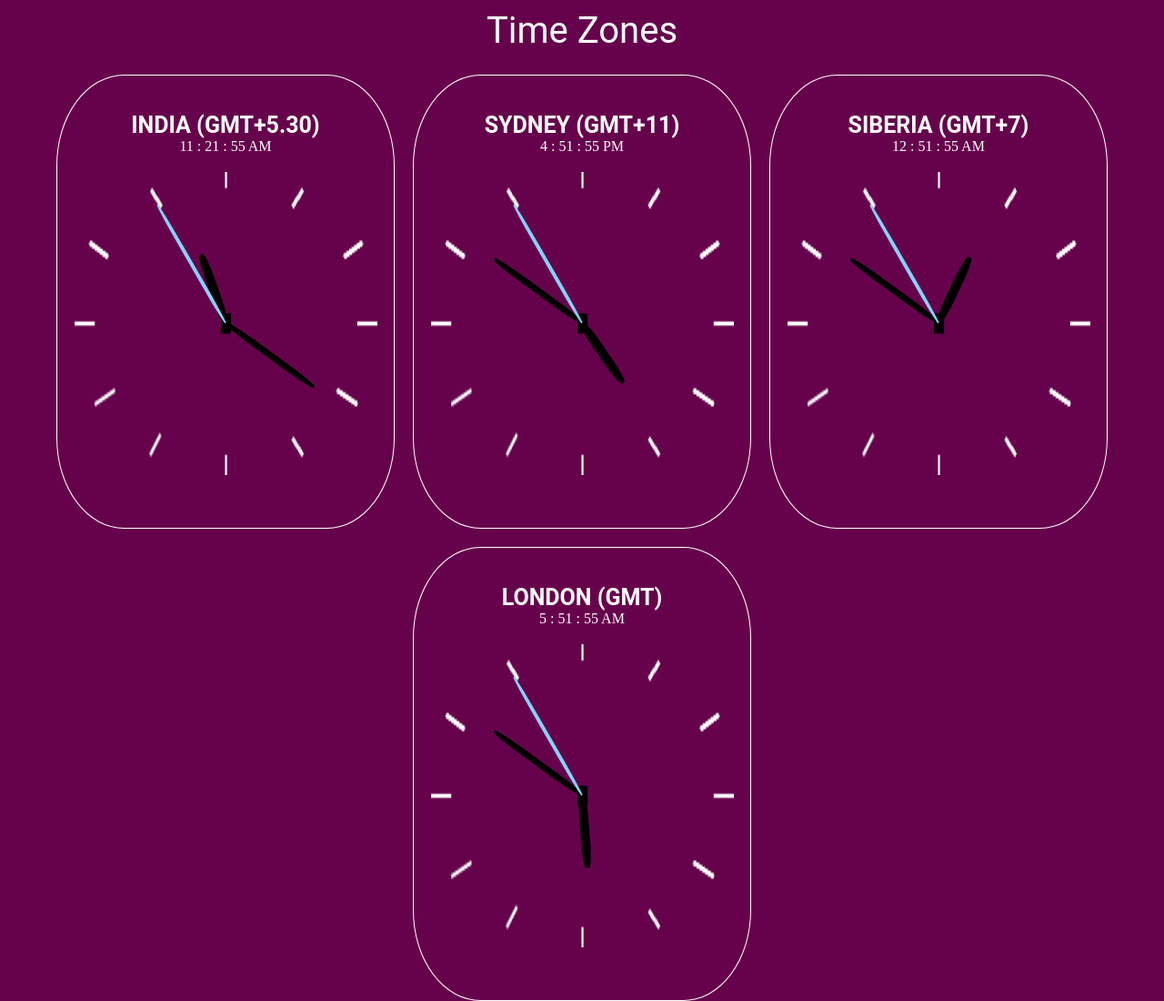
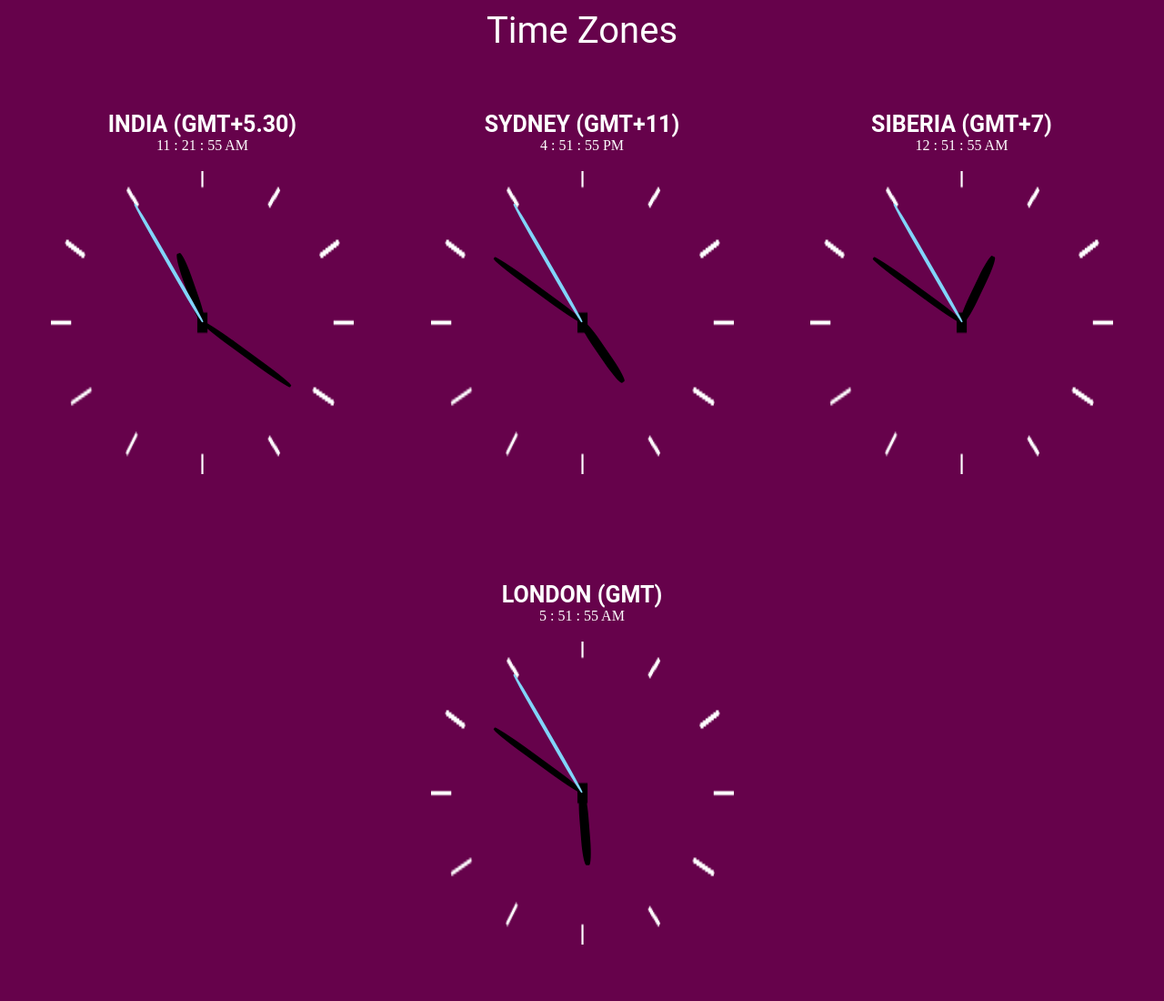
Before and after one commit to manpreet-singh-catalystsh/timeConversionProject, a plain HTML site: page index.html in a window 1280 px wide. Shown: the top 1100 px of the page at 91% size. Drawn offline with Linux system fonts and the light colour scheme.

Commit message:
design fix

```diff
--- a/script.js
+++ b/script.js
@@ -102,12 +102,13 @@ setInterval(()=>{
 ////function to update clock ui... arguments (clock id and time)
 function clockUpdate(clock,dclock,time)
 {
-    var sec = time.getSeconds();
+    var sec = time.getSeconds() ;
     var min = time.getMinutes();
     var hr = time.getHours();
     var rsec = sec*6;
     var rmin = min*6;
     var rhr = hr*30+min/2;
+
     clock.childNodes[7].style.transform=`rotate(${rsec}deg)`;
     clock.childNodes[5].style.transform=`rotate(${rmin}deg)`;
     clock.childNodes[3].style.transform=`rotate(${rhr}deg)`;
--- a/style.css
+++ b/style.css
@@ -28,7 +28,7 @@ main
     display: flex;
     flex-direction: row;
     align-content: center;
-    justify-content: center;
+    justify-content: space-evenly;
     flex-wrap: wrap;
 }
 
@@ -38,8 +38,6 @@ main
     padding: 40px 0px;
     display: flex;
     flex-direction: column;
-    border:1px solid white;
-    border-radius: 20%;
 }
 
 .cname
@@ -92,18 +90,7 @@ canvas
     background-color: #000;
     border-radius: 35%;
     transform-origin: bottom;
-
 }
-
-/*@keyframes hands_anim
-{
-    from{
-       transform: rotateZ(0deg);
-    }
-    to{
-        transform:rotateZ(360deg);
-    }
-}*/
 
 .hr
 {
@@ -126,8 +113,8 @@ canvas
     height: 150px;
     width: 4px;
     background-color:#81D4FA;
-    /*animation: hands_anim 60s linear infinite;*/
 }
+
 
 /*--------------------------Media queries*/
 
```
